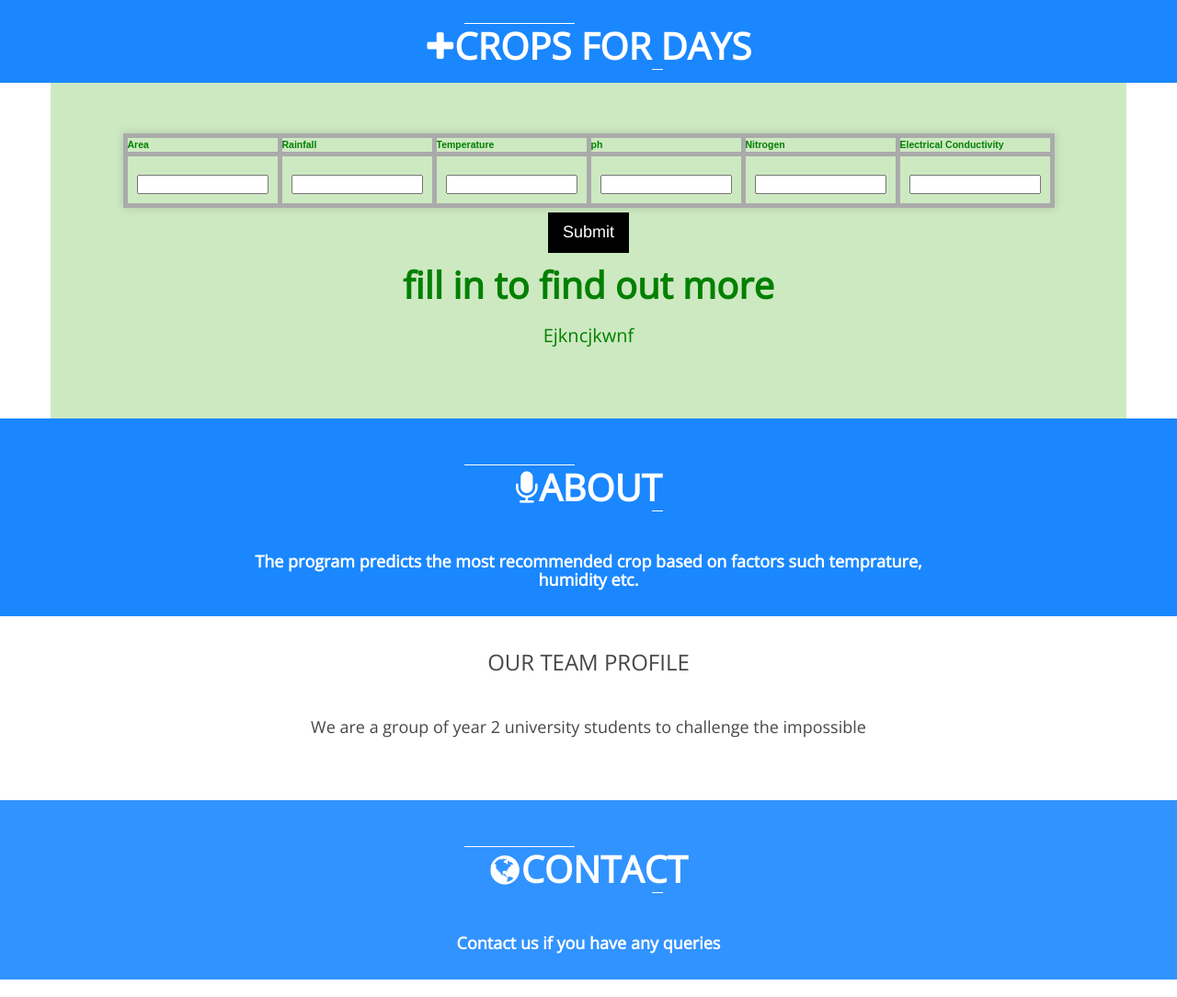
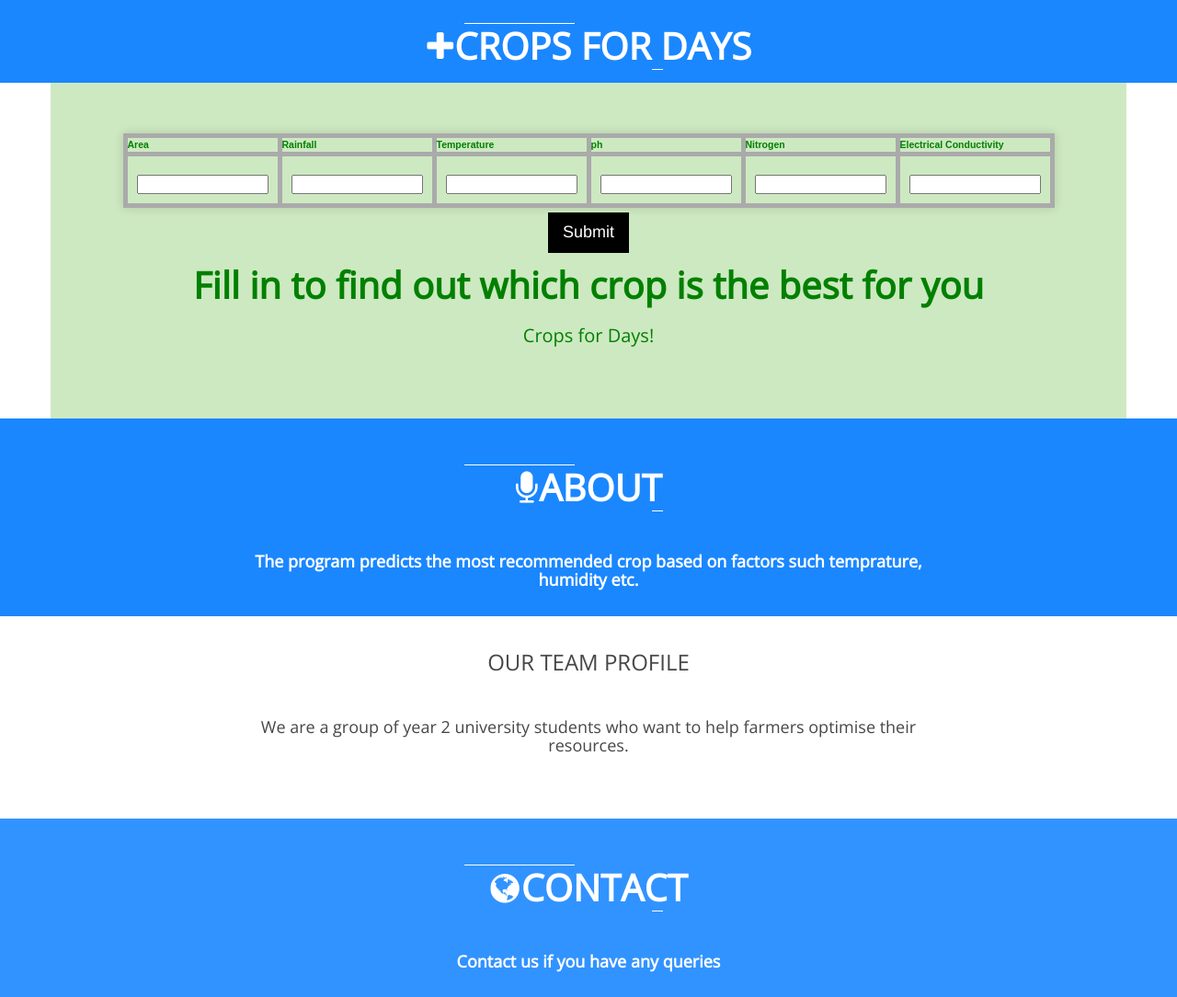
Before and after one commit to starrocket2607/HACKSUTD, a Flask app: template Templates/index.html in a window 1280 px wide. Shown: the top 1084 px of the page at 92% size. Run offline with Flask 2, Linux system fonts and the light colour scheme; the template is opened without the code that fills it, so the values that code supplies are empty; parts of the project's set-up code (start-up, migrations or seed data) failed here and were passed over.

Commit message:
Update index.html

```diff
--- a/Templates/index.html
+++ b/Templates/index.html
@@ -143,8 +143,8 @@
 
 
 
-                <h2 class="head-sub-main">fill in to find out more</h2>
-                <h3 class="head-last">Ejkncjkwnf</h3>
+                <h2 class="head-sub-main">Fill in to find out which crop is the best for you</h2>
+                <h3 class="head-last">Crops for Days!</h3>
 
             </div>
         </div>
@@ -174,7 +174,7 @@
             <div class="row text-center g-pad-bottom">
                 <div class="col-md-8 col-md-offset-2 ">
                     <h3>OUR TEAM PROFILE</h3>
-                    <h4> We are a group of year 2 university students to challenge the impossible
+                    <h4> We are a group of year 2 university students who want to help farmers optimise their resources.
                     </h4>
                 </div>
 
```
